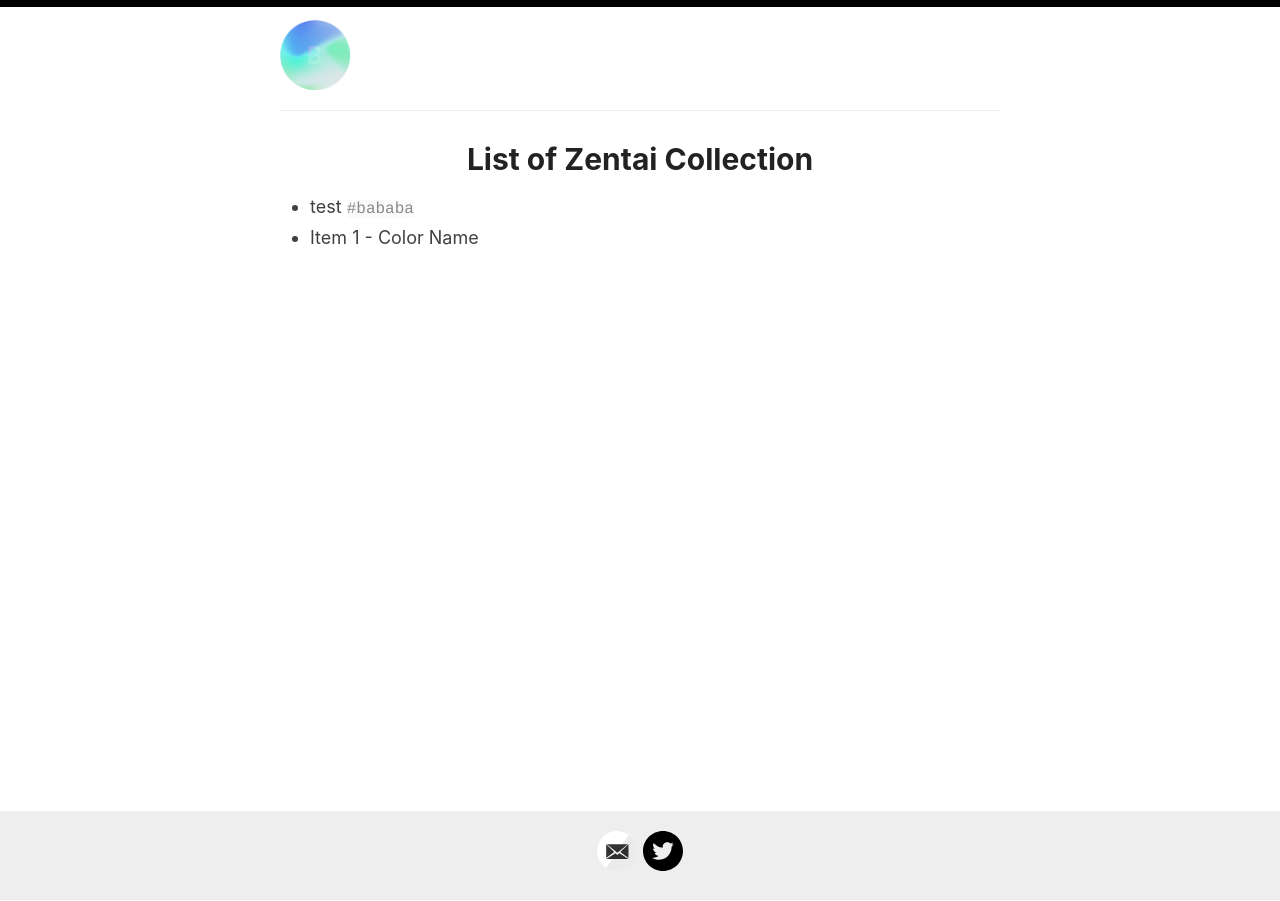
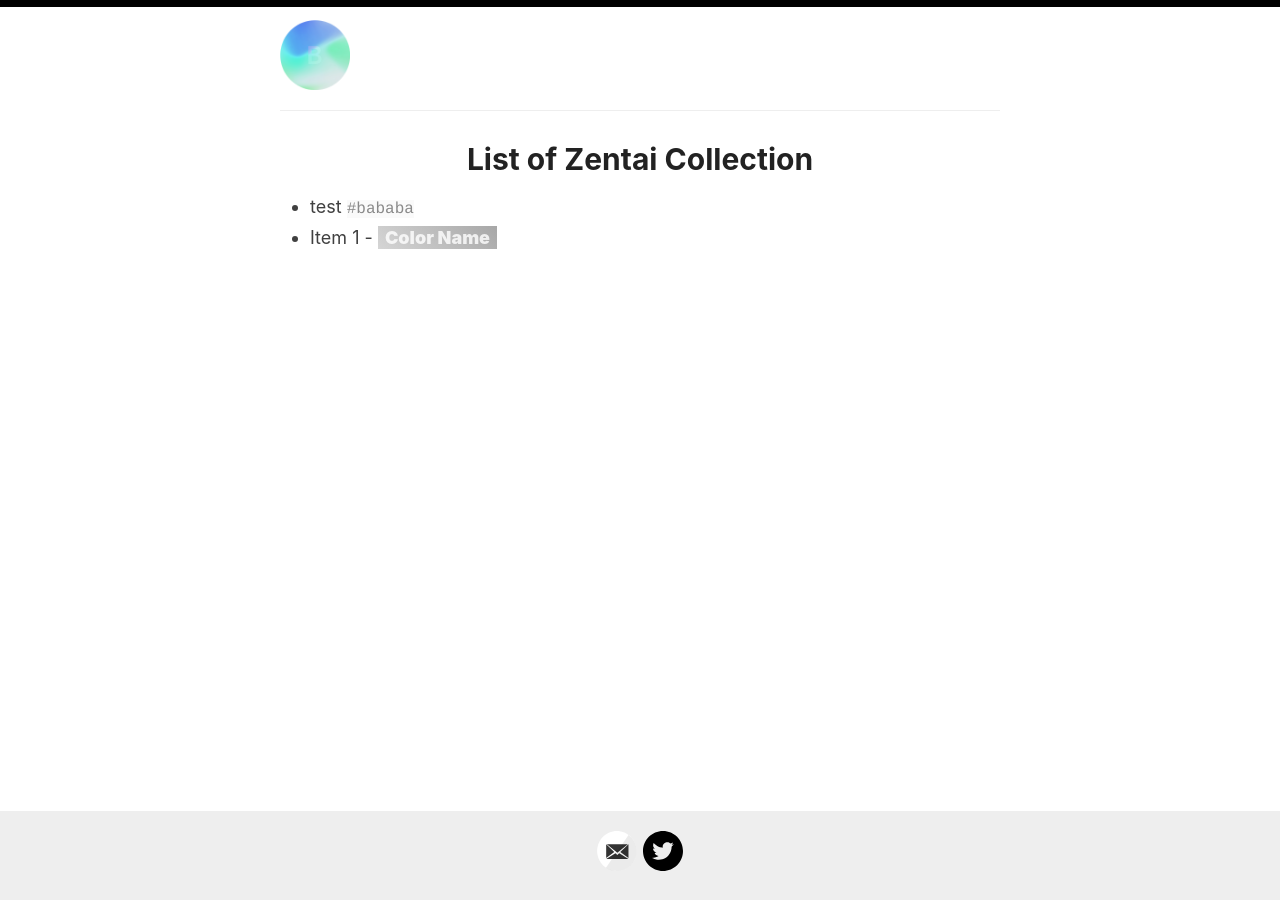
Before and after one commit to 98827ddb7e5a2c2e261912a23d9251d6/98827ddb7e5a2c2e261912a23d9251d6.github.io, a Jekyll site: the page built from _pages/zen-list.md, in a window 1280 px wide. Built offline with Jekyll 4.4.1, drawn with Linux system fonts in a browser that asks for light colours.

Commit message:
fix scss

```diff
--- a/_sass/_bmod.scss
+++ b/_sass/_bmod.scss
@@ -6,7 +6,7 @@ a {
     -webkit-text-fill-color: transparent !important;
 }
 
-color-sample {
+.color-sample {
     background: linear-gradient(45deg, rgba(213,213,213,1) 0%, rgba(167,167,167,1) 100%);
     padding: 1px 7px;
     color: rgba(255,255,255,0.8);
```
